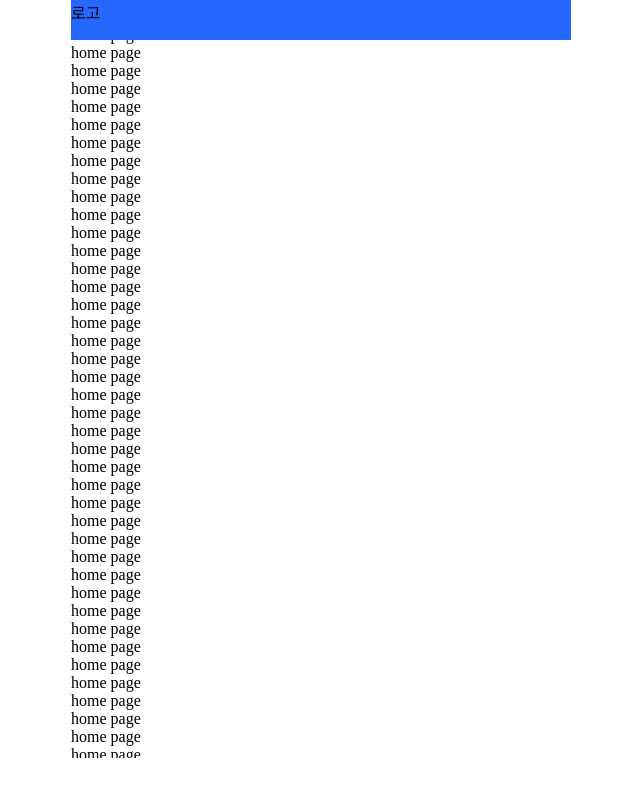
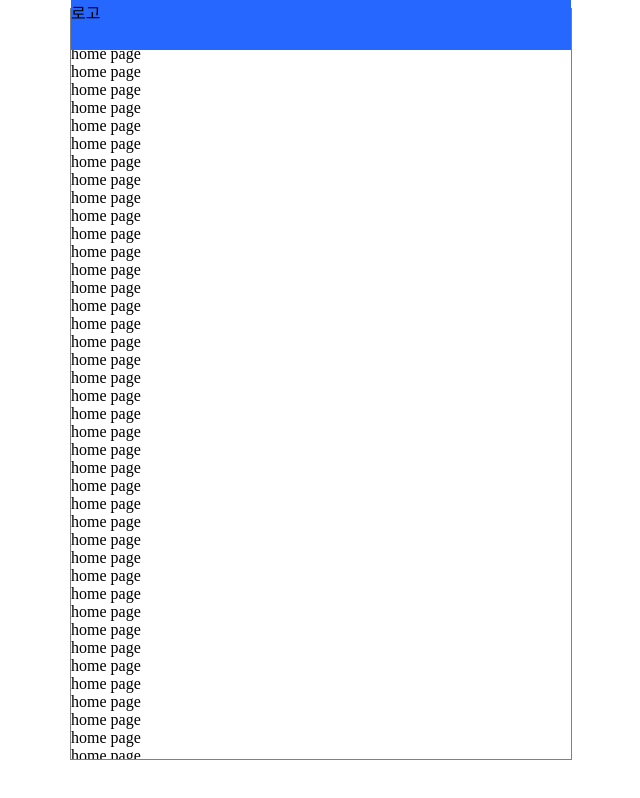
Before and after one commit to Team-QuickPick/QuickPick_Frontend, a React (Create React App) app: page / in a window 1280 px wide. Shown: the whole page, without its empty margins (319-959 px from the left). Built offline with nearby package versions, Linux system fonts and the light colour scheme.

Commit message:
push main

```diff
--- a/src/components/Header.module.scss
+++ b/src/components/Header.module.scss
@@ -2,7 +2,9 @@
     // border: 1px solid blue;
     background-color: #2667FF;
     width: 70vw;
-    height: 5vh;
+    // height: 5vh;
+    height: 50px;
+
     margin: 0 auto;
     overflow-y: auto;
     position: fixed;
@@ -15,7 +17,8 @@
         // border: 1px solid blue;
         background-color: #2667FF;
         width: 500px;
-        height: 5vh;
+        // height: 5vh;
+        height: 50px;
         margin: 0 auto;
         overflow-y: auto;
         position: fixed;
--- a/src/components/Navbar.js
+++ b/src/components/Navbar.js
@@ -1,14 +1,24 @@
 import React from "react";
-import styles from "./Navbar.scss"
+import styles from "./Navbar.scss";
 import { FontAwesomeIcon } from "@fortawesome/react-fontawesome";
-import { faHeart, faHouse, faMagnifyingGlass } from "@fortawesome/free-solid-svg-icons";
+import {
+  faHeart,
+  faHouse,
+  faMagnifyingGlass,
+} from "@fortawesome/free-solid-svg-icons";
 
 const Navbar = () => {
   return (
-    <nav className="wrapper">
-      <div><FontAwesomeIcon icon={faMagnifyingGlass} /></div>
-      <div><FontAwesomeIcon icon={faHouse} /></div>
-      <div><FontAwesomeIcon icon={faHeart} /></div>
+    <nav className={styles.wrapper}>
+      <div>
+        <FontAwesomeIcon icon={faMagnifyingGlass} />
+      </div>
+      <div>
+        <FontAwesomeIcon icon={faHouse} />
+      </div>
+      <div>
+        <FontAwesomeIcon icon={faHeart} />
+      </div>
     </nav>
   );
 };
--- a/src/components/Navbar.scss
+++ b/src/components/Navbar.scss
@@ -4,6 +4,7 @@
     left: 0;
     right: 0;
     height: 45px;
+
   }
 
 /* nav태그 아래의 자식들을 수평정렬하기 위한 설정 */
--- a/src/pages/Home.js
+++ b/src/pages/Home.js
@@ -6,7 +6,6 @@ import HomeHeader from "../components/HomeHeader";
 
 export default function Home() {
   return (
-
     <div className={styles.container}>
       <HomeHeader />
       home page<br></br>
@@ -66,7 +65,7 @@ export default function Home() {
       home page<br></br>
       home page<br></br>
       home page<br></br>
+      <Navbar />
     </div>
   );
-
 }
--- a/src/pages/Home.module.scss
+++ b/src/pages/Home.module.scss
@@ -1,13 +1,11 @@
 .container {
 
-    // border: 1px solid gray;
+    border: 1px solid gray;
     width: 70vw;
-
     margin: 0 auto;
     overflow-y: auto;
+    height: calc(100vh - 50px);
 
-
-    height: calc(100vh - 50px);
 
     /* 스크롤 막대 감추기 */
     scrollbar-width: none; /* Firefox */
@@ -32,7 +30,7 @@
   /* Desktop (Large) */
 @media (min-width: 1200px) {
     .container {
-        // border: 1px solid gray;
+        // border: 10px solid pink;
         // box-shadow: 0px 0px 3px 1px gray;
         width: 500px;
         margin: 0 auto;
```
